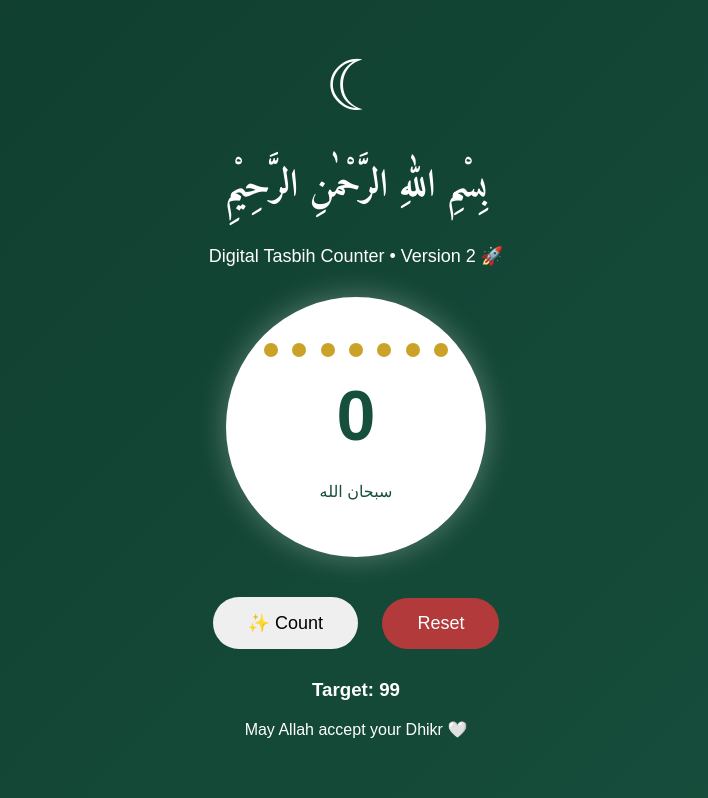
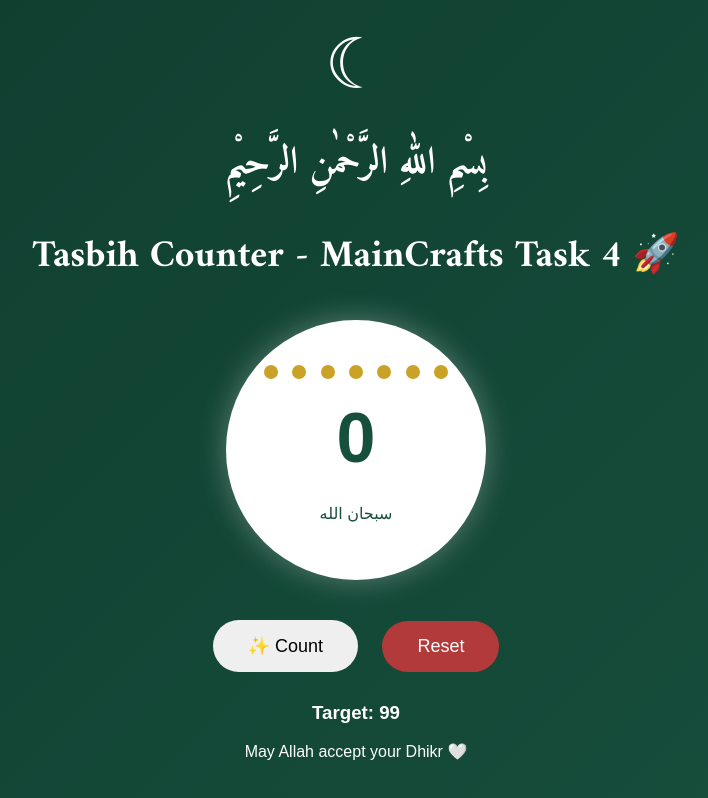
Before and after one commit to ayeshactl/project6-tasbih-counter, a plain HTML site: page index.html in a window 1280 px wide. Shown: the whole page, without its empty margins (284-992 px from the left). Drawn offline with Linux system fonts and the light colour scheme.

Commit message:
Test automated deployment

```diff
--- a/index.html
+++ b/index.html
@@ -34,7 +34,7 @@
 
 
             <p>
-                Digital Tasbih Counter • Version 2 🚀
+            <h1>Tasbih Counter - MainCrafts Task 4 🚀</h1>
             </p>
 
 
```
